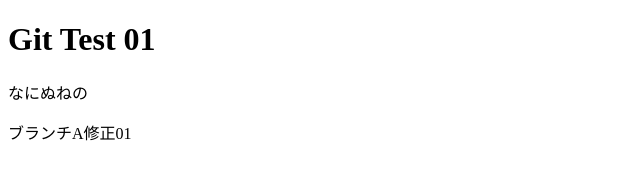
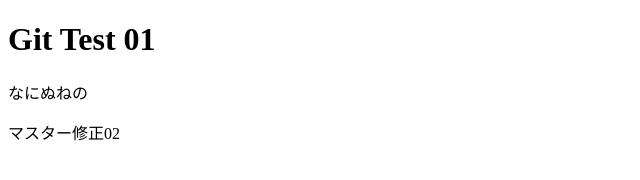
Before and after one commit to mfgh2012/firstTest, a plain HTML site: page index.html in a window 1280 px wide. Shown: the full height of the page, 0-640 px from the left. Drawn offline with Linux system fonts and the light colour scheme.

Commit message:
マスター修正02

```diff
--- a/index.html
+++ b/index.html
@@ -7,6 +7,6 @@
 <body>
     <h1>Git Test 01</h1>
     <p>なにぬねの</p>
-    <p>ブランチA修正01</p>
+    <p>マスター修正02</p>
 </body>
 </html>
```
